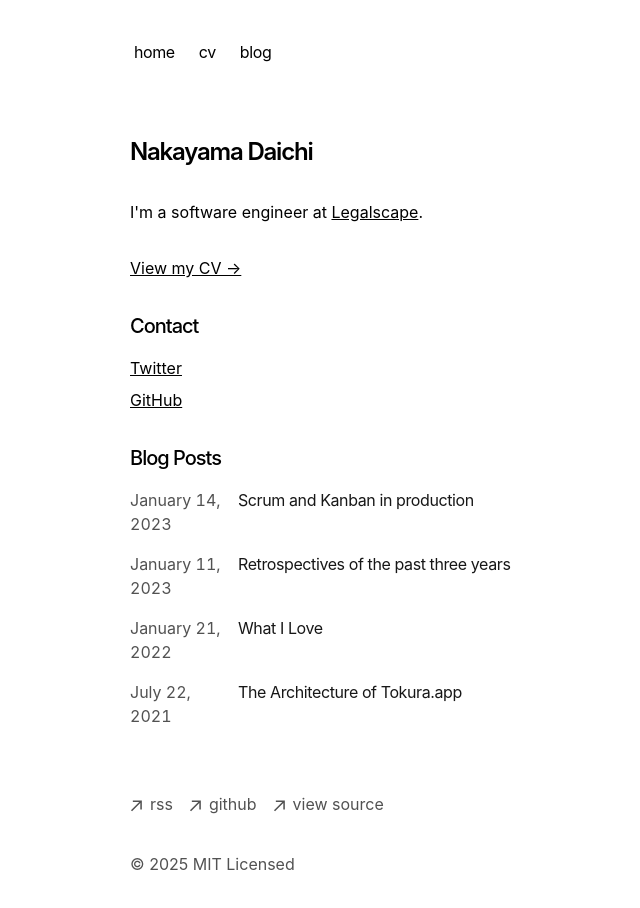
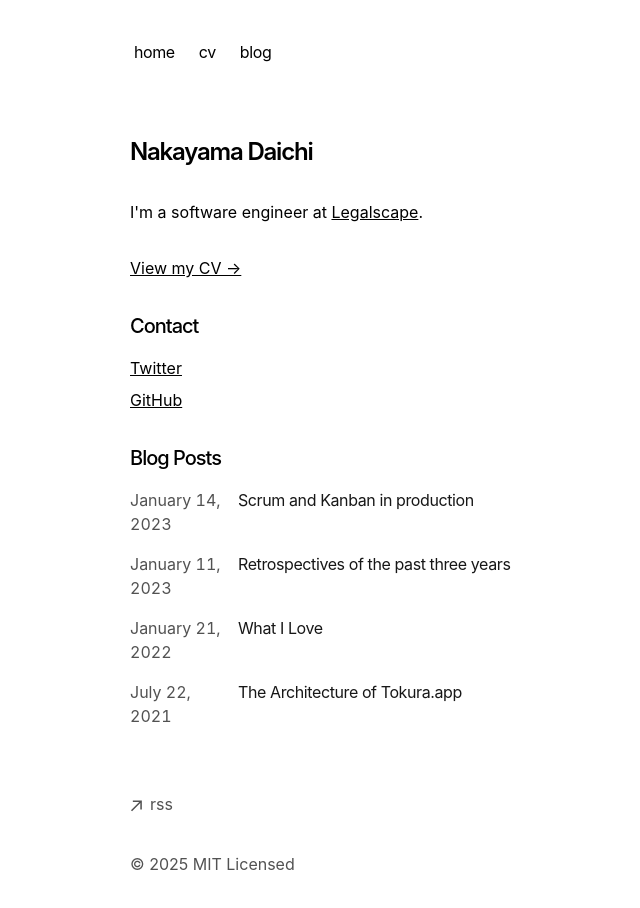
Before and after one commit to aximov/blog-2, a Next.js app: page / in a window 1280 px wide. Shown: the top 908 px of the page, without its empty margins (222-862 px from the left). Built offline with nearby package versions, Linux system fonts and the light colour scheme.

Commit message:
fix: コードの整形と不要なリスト項目を削除

```diff
--- a/app/components/footer.tsx
+++ b/app/components/footer.tsx
@@ -12,7 +12,7 @@ function ArrowIcon() {
         fill="currentColor"
       />
     </svg>
-  )
+  );
 }
 
 export default function Footer() {
@@ -30,32 +30,10 @@ export default function Footer() {
             <p className="ml-2 h-7">rss</p>
           </a>
         </li>
-        <li>
-          <a
-            className="flex items-center transition-all hover:text-neutral-800 dark:hover:text-neutral-100"
-            rel="noopener noreferrer"
-            target="_blank"
-            href="https://github.com/vercel/next.js"
-          >
-            <ArrowIcon />
-            <p className="ml-2 h-7">github</p>
-          </a>
-        </li>
-        <li>
-          <a
-            className="flex items-center transition-all hover:text-neutral-800 dark:hover:text-neutral-100"
-            rel="noopener noreferrer"
-            target="_blank"
-            href="https://vercel.com/templates/next.js/portfolio-starter-kit"
-          >
-            <ArrowIcon />
-            <p className="ml-2 h-7">view source</p>
-          </a>
-        </li>
       </ul>
       <p className="mt-8 text-neutral-600 dark:text-neutral-300">
         © {new Date().getFullYear()} MIT Licensed
       </p>
     </footer>
-  )
+  );
 }
--- a/app/rss/route.ts
+++ b/app/rss/route.ts
@@ -1,42 +1,42 @@
-import { baseUrl } from 'app/sitemap'
-import { getBlogPosts } from 'app/blog/utils'
+import { baseUrl } from "app/sitemap";
+import { getBlogPosts } from "app/blog/utils";
 
 export async function GET() {
-  let allBlogs = await getBlogPosts()
+  let allBlogs = await getBlogPosts();
 
   const itemsXml = allBlogs
     .sort((a, b) => {
       if (new Date(a.metadata.publishedAt) > new Date(b.metadata.publishedAt)) {
-        return -1
+        return -1;
       }
-      return 1
+      return 1;
     })
     .map(
       (post) =>
         `<item>
           <title>${post.metadata.title}</title>
           <link>${baseUrl}/blog/${post.slug}</link>
-          <description>${post.metadata.summary || ''}</description>
+          <description>${post.metadata.summary || ""}</description>
           <pubDate>${new Date(
             post.metadata.publishedAt
           ).toUTCString()}</pubDate>
         </item>`
     )
-    .join('\n')
+    .join("\n");
 
   const rssFeed = `<?xml version="1.0" encoding="UTF-8" ?>
   <rss version="2.0">
     <channel>
-        <title>My Portfolio</title>
+        <title>Aximov</title>
         <link>${baseUrl}</link>
-        <description>This is my portfolio RSS feed</description>
+        <description>aximov.net RSS feed</description>
         ${itemsXml}
     </channel>
-  </rss>`
+  </rss>`;
 
   return new Response(rssFeed, {
     headers: {
-      'Content-Type': 'text/xml',
+      "Content-Type": "text/xml",
     },
-  })
+  });
 }
```
